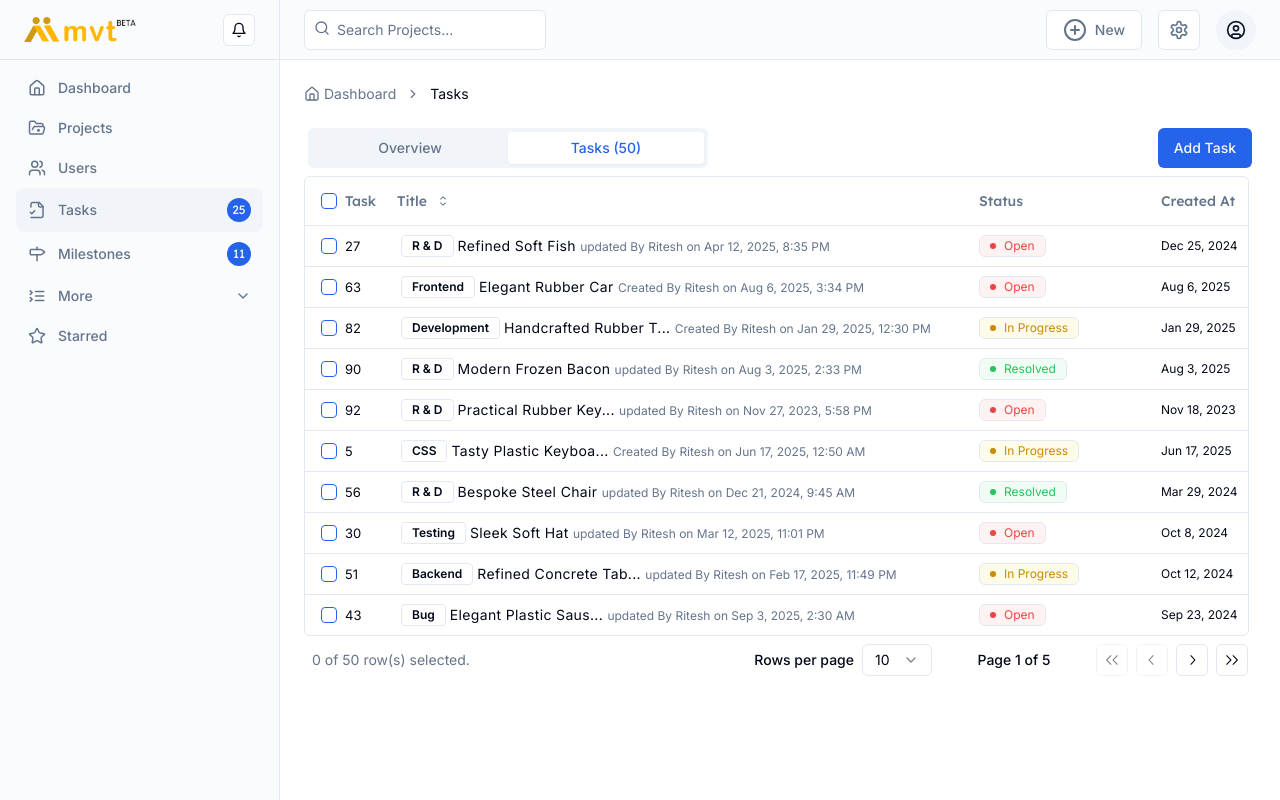
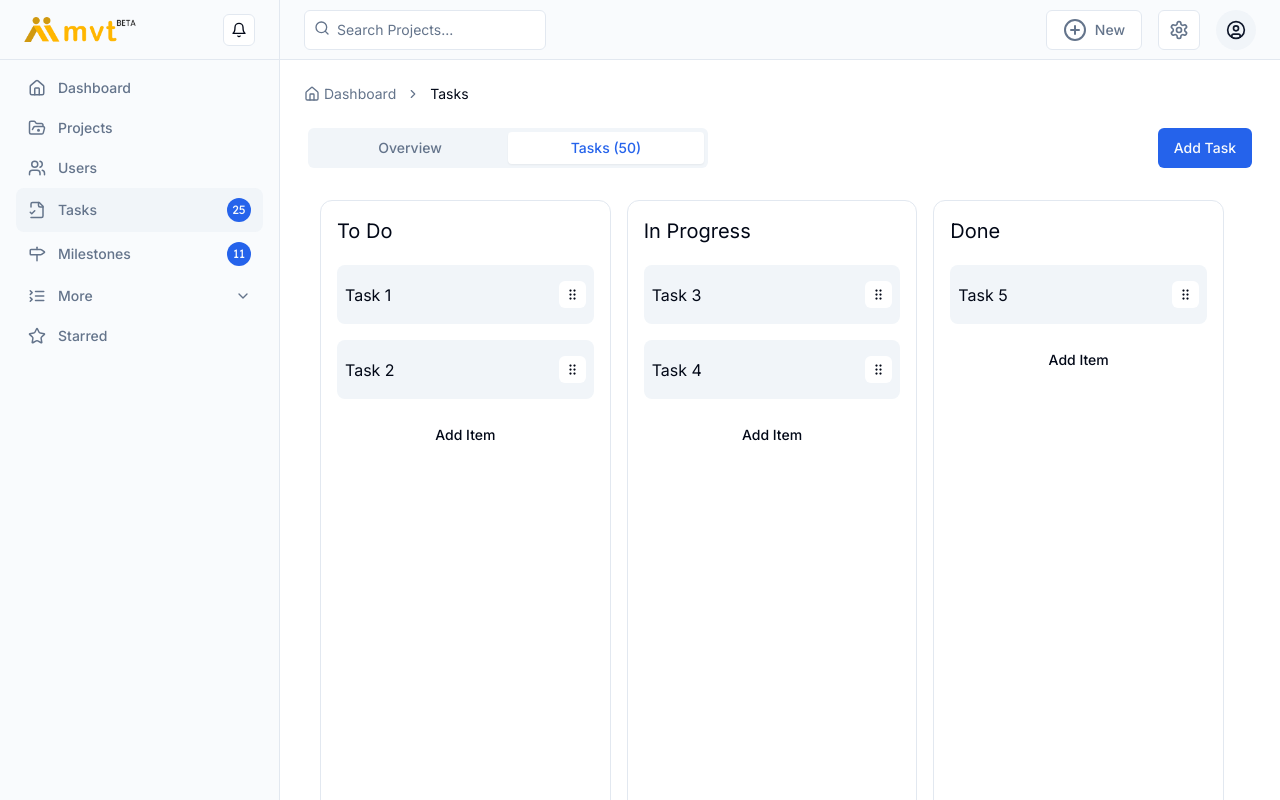
Before and after one commit to riteshmvteams/pmt, a Next.js app: page /tasks in a window 1280 px wide. Shown: the top 800 px of the page. Built offline with nearby package versions, Linux system fonts and the light colour scheme.

Commit message:
task dnd implemented

```diff
--- a/src/app/(main)/tasks/_components/TaskTabs.tsx
+++ b/src/app/(main)/tasks/_components/TaskTabs.tsx
@@ -4,6 +4,7 @@ import { Tabs, TabsContent } from "@/components/ui/tabs";
 import CustomTabTrigger from "@/components/shared/CustomTabTrigger";
 import { Button } from "@/components/ui/button";
 import TaskTable from "./table";
+import TaskKanban from "./kanban";
 
 const tabList = [
   {
@@ -28,7 +29,8 @@ const TaskTabs = () => {
       <TabsContent value="overview">Overview</TabsContent>
       <TabsContent value="tasks">
         <Suspense fallback="Loading...">
-          <TaskTable />
+          {/* <TaskTable /> */}
+          <TaskKanban />
         </Suspense>
       </TabsContent>
     </Tabs>
--- a/src/app/(main)/tasks/_components/kanban/Container.tsx
+++ b/src/app/(main)/tasks/_components/kanban/Container.tsx
@@ -43,21 +43,21 @@ const Container = ({
         transform: CSS.Translate.toString(transform),
       }}
       className={clsx(
-        "w-full h-full p-4 bg-gray-50 rounded-xl flex flex-col gap-y-4",
+        "w-full h-full p-4 rounded-xl flex flex-col gap-y-4 border mr-4",
         isDragging && "opacity-50"
       )}
     >
       <div className="flex items-center justify-between">
         <div className="flex flex-col gap-y-1">
-          <h1 className="text-gray-800 text-xl">{title}</h1>
-          <p className="text-gray-400 text-sm">{description}</p>
+          <h1 className=" text-xl">{title}</h1>
+          <p className=" text-sm">{description}</p>
         </div>
-        <button
+        {/* <button
           className="border p-2 text-xs rounded-xl shadow-lg hover:shadow-xl"
           {...listeners}
         >
           Drag Handle
-        </button>
+        </button> */}
       </div>
 
       {children}
--- a/src/app/(main)/tasks/_components/kanban/Items.tsx
+++ b/src/app/(main)/tasks/_components/kanban/Items.tsx
@@ -3,6 +3,11 @@ import { useSortable } from "@dnd-kit/sortable";
 import React from "react";
 import { CSS } from "@dnd-kit/utilities";
 import clsx from "clsx";
+import {
+  DragHandleDots1Icon,
+  DragHandleDots2Icon,
+} from "@radix-ui/react-icons";
+import { cn } from "@/lib/utils";
 
 type ItemsType = {
   id: UniqueIdentifier;
@@ -31,18 +36,22 @@ const Items = ({ id, title }: ItemsType) => {
         transition,
         transform: CSS.Translate.toString(transform),
       }}
-      className={clsx(
-        "px-2 py-4 bg-white shadow-md rounded-xl w-full border border-transparent hover:border-gray-200 cursor-pointer",
-        isDragging && "opacity-50"
+      className={cn(
+        "bg-muted w-full px-2 py-4 hover:ring rounded-lg",
+        isDragging && "opacity-30"
       )}
+      // className={clsx(
+      //   "px-2 py-4 bg-white shadow-md rounded-xl w-full border border-transparent hover:border-gray-200 cursor-pointer",
+      //   isDragging && "opacity-50"
+      // )}
     >
       <div className="flex items-center justify-between">
         {title}
         <button
-          className="border p-2 text-xs rounded-xl shadow-lg hover:shadow-xl"
+          className="p-1.5 rounded-md bg-background hover:cursor-move hover:bg-primary hover:text-primary-foreground duration-300"
           {...listeners}
         >
-          Drag Handle
+          <DragHandleDots2Icon />
         </button>
       </div>
     </div>
--- a/src/app/(main)/tasks/_components/kanban/index.tsx
+++ b/src/app/(main)/tasks/_components/kanban/index.tsx
@@ -1,8 +1,8 @@
-"use state";
+"use client";
 
 import { useState } from "react";
 
-// DnD
+// DnD imports
 import {
   DndContext,
   DragEndEvent,
@@ -24,11 +24,11 @@ import {
 
 // Components
 import { Button } from "@/components/ui/button";
-import Container from "./Container";
-import Items from "./Items";
 
 import { Dialog, DialogContent, DialogTrigger } from "@/components/ui/dialog";
 import { Input } from "@/components/ui/input";
+import Container from "@/app/(main)/tasks/_components/kanban/Container";
+import Items from "@/app/(main)/tasks/_components/kanban/Items";
 
 type DNDType = {
   id: UniqueIdentifier;
@@ -40,7 +40,29 @@ type DNDType = {
 };
 
 export default function TaskKanban() {
-  const [containers, setContainers] = useState<DNDType[]>([]);
+  const [containers, setContainers] = useState<DNDType[]>([
+    {
+      id: `container-1`,
+      title: "To Do",
+      items: [
+        { id: `item-1`, title: "Task 1" },
+        { id: `item-2`, title: "Task 2" },
+      ],
+    },
+    {
+      id: `container-2`,
+      title: "In Progress",
+      items: [
+        { id: `item-3`, title: "Task 3" },
+        { id: `item-4`, title: "Task 4" },
+      ],
+    },
+    {
+      id: `container-3`,
+      title: "Done",
+      items: [{ id: `item-5`, title: "Task 5" }],
+    },
+  ]);
   const [activeId, setActiveId] = useState<UniqueIdentifier | null>(null);
   const [currentContainerId, setCurrentContainerId] =
     useState<UniqueIdentifier>();
@@ -78,7 +100,6 @@ export default function TaskKanban() {
     setShowAddItemModal(false);
   };
 
-  // Find the value of the items
   function findValueOfItems(id: UniqueIdentifier | undefined, type: string) {
     if (type === "container") {
       return containers.find((item) => item.id === id);
@@ -110,7 +131,6 @@ export default function TaskKanban() {
     return container.items;
   };
 
-  // DND Handlers
   const sensors = useSensors(
     useSensor(PointerSensor),
     useSensor(KeyboardSensor, {
@@ -127,7 +147,6 @@ export default function TaskKanban() {
   const handleDragMove = (event: DragMoveEvent) => {
     const { active, over } = event;
 
-    // Handle Items Sorting
     if (
       active.id.toString().includes("item") &&
       over?.id.toString().includes("item") &&
@@ -135,14 +154,11 @@ export default function TaskKanban() {
       over &&
       active.id !== over.id
     ) {
-      // Find the active container and over container
       const activeContainer = findValueOfItems(active.id, "item");
       const overContainer = findValueOfItems(over.id, "item");
 
-      // If the active or over container is not found, return
       if (!activeContainer || !overContainer) return;
 
-      // Find the index of the active and over container
       const activeContainerIndex = containers.findIndex(
         (container) => container.id === activeContainer.id
       );
@@ -150,14 +166,13 @@ export default function TaskKanban() {
         (container) => container.id === overContainer.id
       );
 
-      // Find the index of the active and over item
       const activeitemIndex = activeContainer.items.findIndex(
         (item) => item.id === active.id
       );
       const overitemIndex = overContainer.items.findIndex(
         (item) => item.id === over.id
       );
-      // In the same container
+
       if (activeContainerIndex === overContainerIndex) {
         let newItems = [...containers];
         newItems[activeContainerIndex].items = arrayMove(
@@ -168,7 +183,6 @@ export default function TaskKanban() {
 
         setContainers(newItems);
       } else {
-        // In different containers
         let newItems = [...containers];
         const [removeditem] = newItems[activeContainerIndex].items.splice(
           activeitemIndex,
@@ -183,7 +197,6 @@ export default function TaskKanban() {
       }
     }
 
-    // Handling Item Drop Into a Container
     if (
       active.id.toString().includes("item") &&
       over?.id.toString().includes("container") &&
@@ -191,14 +204,11 @@ export default function TaskKanban() {
       over &&
       active.id !== over.id
     ) {
-      // Find the active and over container
       const activeContainer = findValueOfItems(active.id, "item");
       const overContainer = findValueOfItems(over.id, "container");
 
-      // If the active or over container is not found, return
       if (!activeContainer || !overContainer) return;
 
-      // Find the index of the active and over container
       const activeContainerIndex = containers.findIndex(
         (container) => container.id === activeContainer.id
       );
@@ -206,12 +216,10 @@ export default function TaskKanban() {
         (container) => container.id === overContainer.id
       );
 
-      // Find the index of the active and over item
       const activeitemIndex = activeContainer.items.findIndex(
         (item) => item.id === active.id
       );
 
-      // Remove the active item from the active container and add it to the over container
       let newItems = [...containers];
       const [removeditem] = newItems[activeContainerIndex].items.splice(
         activeitemIndex,
@@ -222,11 +230,9 @@ export default function TaskKanban() {
     }
   };
 
-  // This is the function that handles the sorting of the containers and items when the user is done dragging.
   function handleDragEnd(event: DragEndEvent) {
     const { active, over } = event;
 
-    // Handling Container Sorting
     if (
       active.id.toString().includes("container") &&
       over?.id.toString().includes("container") &&
@@ -234,20 +240,18 @@ export default function TaskKanban() {
       over &&
       active.id !== over.id
     ) {
-      // Find the index of the active and over container
       const activeContainerIndex = containers.findIndex(
         (container) => container.id === active.id
       );
       const overContainerIndex = containers.findIndex(
         (container) => container.id === over.id
       );
-      // Swap the active and over container
+
       let newItems = [...containers];
       newItems = arrayMove(newItems, activeContainerIndex, overContainerIndex);
       setContainers(newItems);
     }
 
-    // Handling item Sorting
     if (
       active.id.toString().includes("item") &&
       over?.id.toString().includes("item") &&
@@ -255,20 +259,18 @@ export default function TaskKanban() {
       over &&
       active.id !== over.id
     ) {
-      // Find the active and over container
       const activeContainer = findValueOfItems(active.id, "item");
       const overContainer = findValueOfItems(over.id, "item");
 
-      // If the active or over container is not found, return
       if (!activeContainer || !overContainer) return;
-      // Find the index of the active and over container
+
       const activeContainerIndex = containers.findIndex(
         (container) => container.id === activeContainer.id
       );
       const overContainerIndex = containers.findIndex(
         (container) => container.id === overContainer.id
       );
-      // Find the index of the active and over item
+
       const activeitemIndex = activeContainer.items.findIndex(
         (item) => item.id === active.id
       );
@@ -276,7 +278,6 @@ export default function TaskKanban() {
         (item) => item.id === over.id
       );
 
-      // In the same container
       if (activeContainerIndex === overContainerIndex) {
         let newItems = [...containers];
         newItems[activeContainerIndex].items = arrayMove(
@@ -284,9 +285,9 @@ export default function TaskKanban() {
           activeitemIndex,
           overitemIndex
         );
+
         setContainers(newItems);
       } else {
-        // In different containers
         let newItems = [...containers];
         const [removeditem] = newItems[activeContainerIndex].items.splice(
           activeitemIndex,
@@ -300,89 +301,12 @@ export default function TaskKanban() {
         setContainers(newItems);
       }
     }
-    // Handling item dropping into Container
-    if (
-      active.id.toString().includes("item") &&
-      over?.id.toString().includes("container") &&
-      active &&
-      over &&
-      active.id !== over.id
-    ) {
-      // Find the active and over container
-      const activeContainer = findValueOfItems(active.id, "item");
-      const overContainer = findValueOfItems(over.id, "container");
 
-      // If the active or over container is not found, return
-      if (!activeContainer || !overContainer) return;
-      // Find the index of the active and over container
-      const activeContainerIndex = containers.findIndex(
-        (container) => container.id === activeContainer.id
-      );
-      const overContainerIndex = containers.findIndex(
-        (container) => container.id === overContainer.id
-      );
-      // Find the index of the active and over item
-      const activeitemIndex = activeContainer.items.findIndex(
-        (item) => item.id === active.id
-      );
-
-      let newItems = [...containers];
-      const [removeditem] = newItems[activeContainerIndex].items.splice(
-        activeitemIndex,
-        1
-      );
-      newItems[overContainerIndex].items.push(removeditem);
-      setContainers(newItems);
-    }
     setActiveId(null);
   }
 
   return (
-    <div className="mx-auto max-w-7xl py-10">
-      {/* Add Items */}
-      <Dialog open={showAddItemModal} onOpenChange={setShowAddItemModal}>
-        <DialogContent className="sm:max-w-[425px]">
-          <div className="flex flex-col w-full items-start gap-y-4">
-            <h1 className="text-gray-800 text-3xl font-bold">Add Item</h1>
-            <Input
-              type="text"
-              placeholder="Item Title"
-              name="itemname"
-              value={itemName}
-              onChange={(e) => setItemName(e.target.value)}
-            />
-            <Button onClick={onAddItem}>Add Item</Button>
-          </div>
-        </DialogContent>
-      </Dialog>
-      <div className="flex items-center justify-between gap-y-2">
-        <h1 className="text-gray-800 text-3xl font-bold">Dnd-kit Guide</h1>
-        {/* Add Container */}
-        <Dialog>
-          <DialogTrigger asChild>
-            <Button onClick={() => setShowAddContainerModal(true)}>
-              Add Container
-            </Button>
-          </DialogTrigger>
-          <DialogContent className="sm:max-w-[425px]">
-            <div className="flex flex-col w-full items-start gap-y-4">
-              <h1 className="text-gray-800 text-3xl font-bold">
-                Add Container
-              </h1>
-              <Input
-                type="text"
-                placeholder="Container Title"
-                name="containername"
-                value={containerName}
-                onChange={(e) => setContainerName(e.target.value)}
-              />
-              <Button onClick={onAddContainer}>Add container</Button>
-            </div>
-          </DialogContent>
-        </Dialog>
-      </div>
-      <div className="mt-10">
-        <div className="grid grid-cols-3 gap-6">
+    <div className="flex h-screen w-full justify-center overflow-x-scroll px-4 py-6">
       <DndContext
         sensors={sensors}
         collisionDetection={closestCorners}
@@ -426,8 +350,25 @@ export default function TaskKanban() {
           )}
         </DragOverlay>
       </DndContext>
-        </div>
-      </div>
+
+      {/* Add Item Modal */}
+      <Dialog
+        open={showAddItemModal}
+        onOpenChange={(open) => setShowAddItemModal(open)}
+      >
+        <DialogContent>
+          <h2 className="text-lg">Add Item</h2>
+          <Input
+            value={itemName}
+            onChange={(e) => setItemName(e.target.value)}
+            placeholder="Item Name"
+            className="mt-4"
+          />
+          <Button className="mt-4" onClick={onAddItem}>
+            Add Item
+          </Button>
+        </DialogContent>
+      </Dialog>
     </div>
   );
 }
```
Lines whose indentation alone changed are shown as unchanged.
